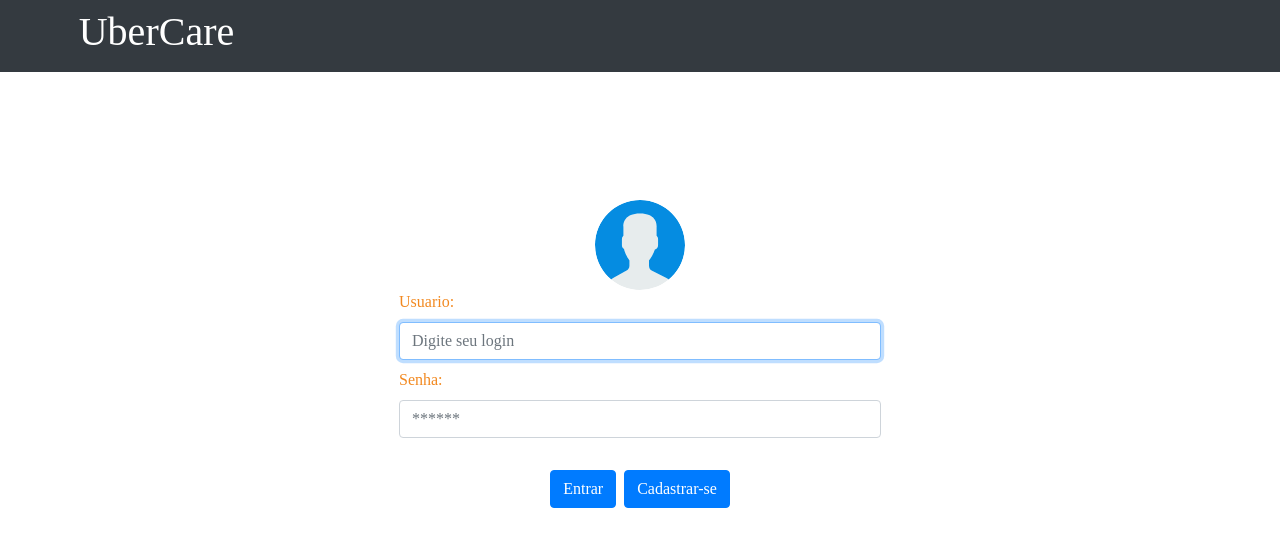
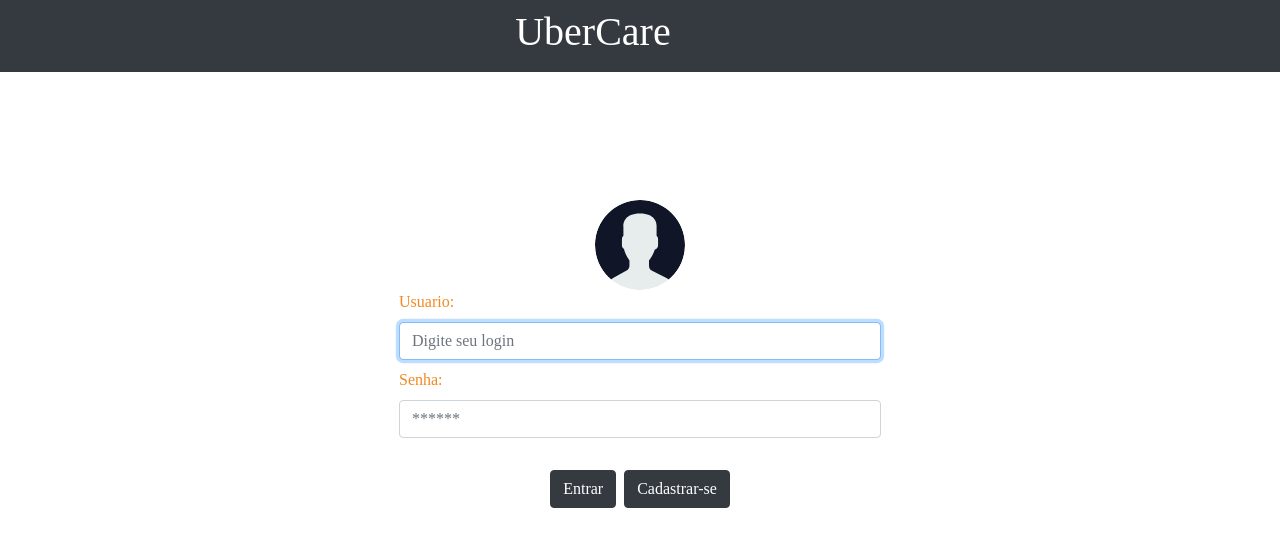
Before and after one commit to drolcrown/UbCare, an Angular app: page / in a window 1280 px wide. Shown: the top 546 px of the page. Built offline with nearby package versions, Linux system fonts and the light colour scheme.

Commit message:
Criacao de menu

```diff
--- a/src/app/Componentes/cadastro/cadastro.component.html
+++ b/src/app/Componentes/cadastro/cadastro.component.html
@@ -1,9 +1,9 @@
 <div>
-  <app-navegacao [rota]="_rotaAnterior" [titulo]=""></app-navegacao>
+  <app-navegacao [rota]="_rotaAnterior" [titulo]="" [ativarMenu]="false"></app-navegacao>
   <div class="container-fly">
     <div class="row justify-content-center">
       <a routerLink="paciente" class="form-group shadow-lg p-3 bg-white rounded col-8 mt-2">
-        <img src="./../../../assets/icons/user.svg" class="icones-md mr-3">
+        <img src="./../../../assets/icons/girl.svg" class="icones-md mr-3">
         <small class="caixa-txt">PACIENTE</small>
       </a>
       <a routerLink="profissional" class="form-group shadow-lg p-3 bg-white rounded col-8 mt-2">
--- a/src/app/Componentes/formularios/formularios.component.html
+++ b/src/app/Componentes/formularios/formularios.component.html
@@ -1,5 +1,5 @@
 <div>
-  <app-navegacao [rota]="_rotaAnterior" [titulo]="_tipoDeCadastro"></app-navegacao>
+  <app-navegacao [rota]="_rotaAnterior" [titulo]="_tipoDeCadastro" [ativarMenu]=false></app-navegacao>
   <form *ngIf="form" [formGroup]="form" (ngSubmit)="enviarResposta()" class="container">
     <div class="form-group mt-3" *ngFor="let componente of _formLista">
       <label for="formGroupExampleInput" class="caixa-txt">{{componente}}:</label>
--- a/src/app/Componentes/home/home.component.html
+++ b/src/app/Componentes/home/home.component.html
@@ -1,5 +1,5 @@
 <div class="">
-    <app-navegacao [rota]="_rotaAnterior" [titulo]=""></app-navegacao>
+    <app-navegacao [rota]="_rotaAnterior" [titulo]="" [ativarMenu]="true"></app-navegacao>
     <div class="container-fly">
       <div class="row justify-content-center">
         <a [routerLink]="['/home', 'assistencia']" class="form-group shadow-lg p-3 bg-white rounded col-8 mt-2">
--- a/src/app/Componentes/home/principal/principal.component.html
+++ b/src/app/Componentes/home/principal/principal.component.html
@@ -1,5 +1,5 @@
 <div>
-    <app-navegacao [rota]="_rotaAnterior" [titulo]="_rota"></app-navegacao>
+    <app-navegacao [rota]="_rotaAnterior" [titulo]="_rota" [ativarMenu]="true"></app-navegacao>
     <div class="container">
         <label class="caixa-txt mt-2">{{nome}}:</label>
         <select #slt class="form-control" autofocus (click)="selecionar(slt.value)">
--- a/src/app/Componentes/login/login.component.html
+++ b/src/app/Componentes/login/login.component.html
@@ -1,10 +1,10 @@
 <form *ngIf="form" [formGroup]="form" (ngSubmit)="enviarResposta()">
-    <app-navegacao [rota]="" [titulo]=""></app-navegacao>
+    <app-navegacao [rota]="" [titulo]="" [ativarMenu]="false"></app-navegacao>
     <!-- <h1 class="text-center bg-dark text-white">UberCare</h1> -->
 
     <div class="container-fly">
         <div class="container col-8">
-            <img class="col-12 img-circulo mx-auto d-block icones-lg" src="../../../assets/icons/user3.svg" />
+            <img class="col-12 img-circulo mx-auto d-block icones-lg" src="../../../assets/icons/user.svg" />
             <label for="formGroupExampleInput" class="caixa-txt">Usuario:</label>
             <input formControlName="usuario" type="text" class="form-control" id="formGroupExampleInput" placeholder="Digite seu login"
                 required autocomplete="off" autofocus>
@@ -13,8 +13,8 @@
                 required autocomplete="off" autofocus minlength="8">
         </div>
         <div class="text-center mt-4 mb-2">
-            <a [routerLink]="['/home']" class="btn btn-primary mt-2 mr-2">Entrar</a>
-            <a [routerLink]="['/cadastro']" class="btn btn-primary mt-2">
+            <a [routerLink]="['/home']" class="btn btn-dark mt-2 mr-2">Entrar</a>
+            <a [routerLink]="['/cadastro']" class="btn btn-dark mt-2">
                 Cadastrar-se
             </a>
         </div>
--- a/src/app/Componentes/navegacao/navegacao.component.html
+++ b/src/app/Componentes/navegacao/navegacao.component.html
@@ -1,5 +1,5 @@
 <div class="navbar navbar-dark bg-dark ">
-  <div *ngIf="_rota" ngbDropdown class="d-inline-block">
+  <div *ngIf="_ativarMenu" ngbDropdown class="d-inline-block">
     <a class="navbar-toggler" id="dropdownBasic1" ngbDropdownToggle>
       <span class="navbar-toggler-icon"></span>
     </a>
@@ -7,13 +7,11 @@
       <button routerLink="/perfil" class="dropdown-item">Perfil</button>
       <button class="dropdown-item">Configurações</button>
       <button class="dropdown-item">Minhas Consultas</button>
-      <button class="dropdown-item">Sair</button>
+      <button routerLink="/login" class="dropdown-item">Sair</button>
     </div>
   </div>
-  <div class="row">
     <!-- <img src="./../../../assets/icons/pharmacy.svg" class="icones-md col-1"> -->
-    <h1 class="text-white" [ngStyle]="_estilo">{{_titulo}}</h1>
-  </div>
+  <h1 class="text-white" [ngStyle]="_estilo">{{_titulo}}</h1>
   <div *ngIf="_rota" class="float-right">
     <a (click)="fecharPagina()" class="close" aria-label="Close">
       <span aria-hidden="true">&times;</span>
--- a/src/app/Componentes/navegacao/navegacao.component.ts
+++ b/src/app/Componentes/navegacao/navegacao.component.ts
@@ -9,6 +9,7 @@ import { Router } from '@angular/router';
 export class NavegacaoComponent implements OnInit {
   private _rota;
   private _titulo = "UberCare";
+  private _ativarMenu;
   private _estilo = {};
 
   @Input()
@@ -20,17 +21,21 @@ export class NavegacaoComponent implements OnInit {
   public set titulo(valor){
     if(valor){
       this._titulo = valor;
+      this._ativarMenu = true;
     }
+  }
+
+  @Input()
+  public set ativarMenu(valor){
+      this._ativarMenu = valor;
   }
 
   constructor(public router: Router) { }
 
   ngOnInit() {
-    if(!this._rota){
-      console.log("enrtea")
+    if(!this._ativarMenu){
       this._estilo = {
-        marginLeft: '50%',
-        marginRight: '50%',
+        marginLeft: '40%',
       }
     }
   }
```
Also changed, not shown: src/assets/icons/girl.svg (added), src/assets/icons/user.svg.
